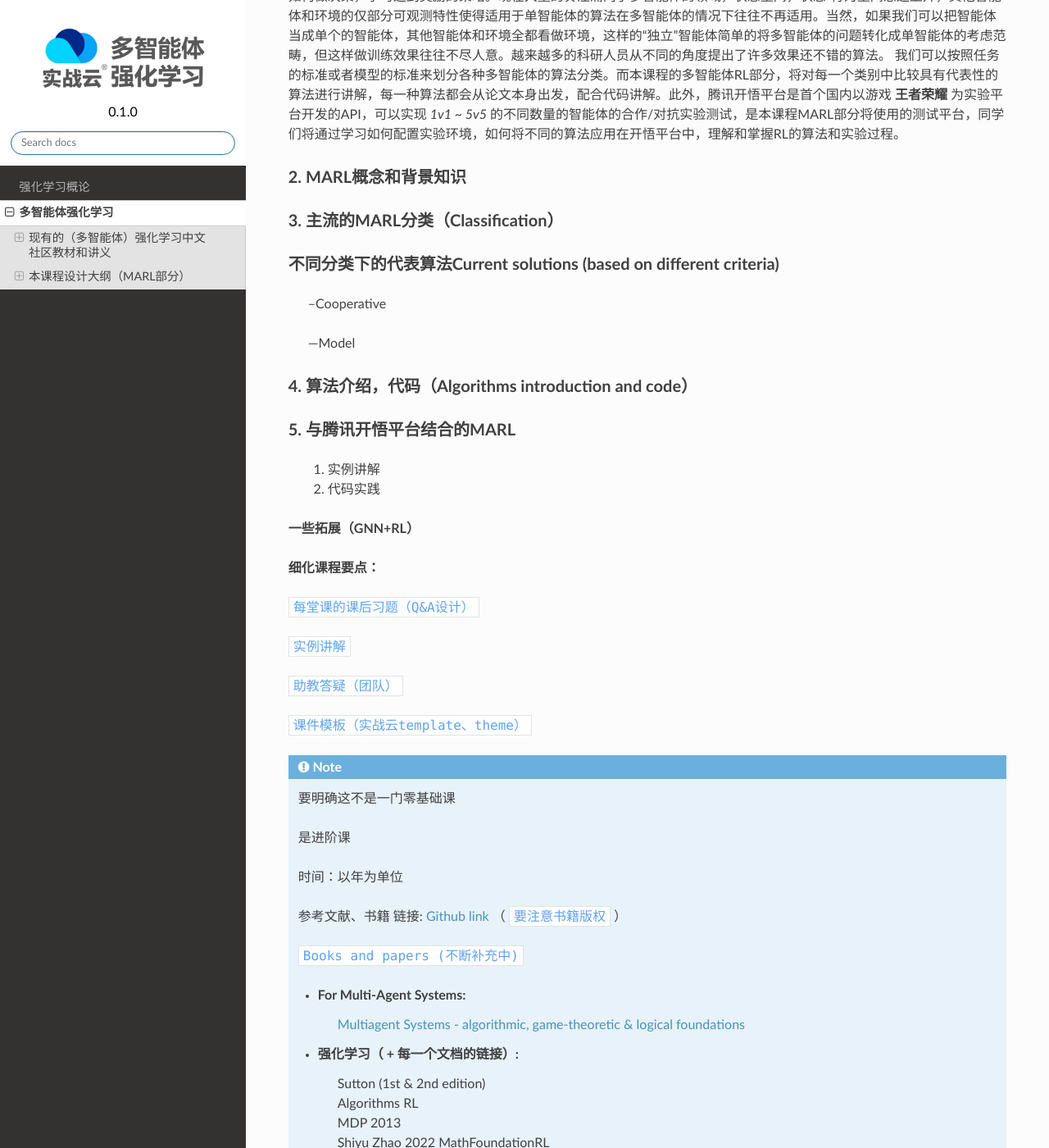
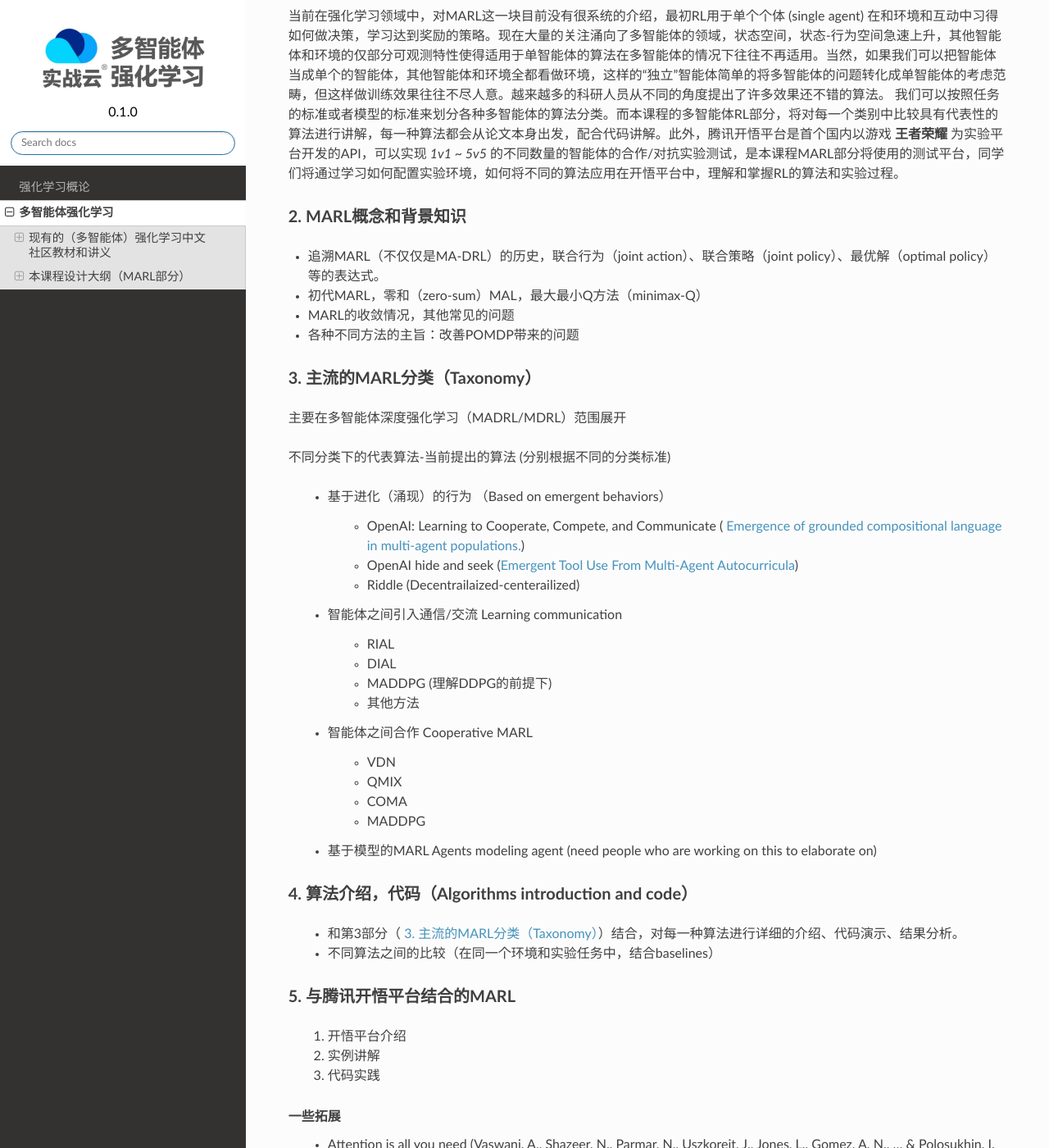
Before and after one commit to subaruclover/MARL_AI_outline, a Sphinx documentation site: the page built from docs/source/intro.rst, in a window 1280 px wide and 1400 px high, scrolled down 6538 px. Shown: the whole window at 82% size. Built offline with Sphinx 7.4.7 and the Read the Docs theme 2.0.0, drawn with Linux system fonts in a browser that asks for light colours; formulas are drawn with MathJax 3; pages that are not in the unit, such as notebooks, are missing from menus; a script that is not in the unit is left out; some of the changed text lies outside the part shown.

Commit message:
update marl outline

```diff
--- a/docs/source/intro.rst
+++ b/docs/source/intro.rst
@@ -146,7 +146,7 @@
 3. 西湖大学 (课本、视频) 赵世钰教授团队，飞行器控制领域
 ^^^^^^^^^^^^^^^^^^^^^^^^^^^^^^^^^^^^^^^^^^^^^^^^^^^^^^^^^
 
-    《强化学习的数学原理》（从零开始透彻理解强化学习）侧重从数学基础推导出发，从零基础开始介绍强化学习，并配套对应的书籍(不断更新中)和视频课程讲解，推荐没有 **强化学习基础** 同学学习。每周一更新。
+    《强化学习的数学原理》（从零开始透彻理解强化学习）侧重从数学基础推导出发，从零基础开始介绍强化学习，并配套对应的书籍(不断更新中)和视频课程讲解，推荐没有 **强化学习基础** 同学学习。每周一/二更新，线上线下同步，预计2022年年底前更新完毕。
 
     ``链接`` `书籍和课件链接 <https://github.com/MathFoundationRL/Book-Mathmatical-Foundation-of-Reinforcement-Learning>`_ (推荐指数★★★★★ (✪ω✪) )
 
@@ -262,6 +262,8 @@
 
     #. 强化学习课程 by UCLA 周博磊教授 (`Github <https://github.com/zhoubolei/introRL>`_, `Bilibili <https://space.bilibili.com/511221970/channel/seriesdetail?sid=764099&ctype=0>`_)
 
+    #. 莫烦python - `强化学习 <https://mofanpy.com/tutorials/machine-learning/reinforcement-learning/>`_， `GitHub Repo on RL with TF <https://github.com/MorvanZhou/Reinforcement-learning-with-tensorflow>`_
+
     #. 机器学习与深度学习、强化学习 邹博 （2019）
 
 .. _marl_material5:
@@ -293,7 +295,6 @@
 
 ``小结当前的单智能体RL``：基本上所有的课程和讲义，都涵盖了MDP、DP、MC、TD方法、PG方法，其中又可分为model-based/free的情形。无论参考哪一个学习路径，这些都是RL学习中需要掌握和理解的概念。
 
-
 .. _marl_course_design:
 
 本课程设计大纲（MARL部分）
@@ -320,32 +321,63 @@
 2. MARL概念和背景知识
 ^^^^^^^^^^^^^^^^^^^^^^^^^
 
-.. _marl_class:
+* 追溯MARL（不仅仅是MA-DRL）的历史，联合行为（joint action）、联合策略（joint policy）、最优解（optimal policy）等的表达式。
+* 初代MARL，零和（zero-sum）MAL，最大最小Q方法（minimax-Q）
+* MARL的收敛情况，其他常见的问题
+* 各种不同方法的主旨：改善POMDP带来的问题
 
-3. 主流的MARL分类（Classification）
+.. _marl_taxonomy:
+
+3. 主流的MARL分类（Taxonomy）
 ^^^^^^^^^^^^^^^^^^^^^^^^^^^^^^^^^^^^^
 
-不同分类下的代表算法Current solutions (based on different criteria)
-^^^^^^^^^^^^^^^^^^^^^^^^^^^^^^^^^^^^^^^^^^^^^^^^^^^^^^^^^^^^^^^^^^^^
+主要在多智能体深度强化学习（MADRL/MDRL）范围展开
 
-    --Cooperative
+不同分类下的代表算法-当前提出的算法 (分别根据不同的分类标准)
 
-    --Model
+    * 基于进化（涌现）的行为 （Based on emergent behaviors）
+
+       * OpenAI: Learning to Cooperate, Compete, and Communicate ( `Emergence of grounded compositional language in multi-agent populations. <https://openai.com/blog/learning-to-cooperate-compete-and-communicate/>`_)
+       * OpenAI hide and seek (`Emergent Tool Use From Multi-Agent Autocurricula <https://openai.com/blog/emergent-tool-use/>`_)
+       * Riddle (Decentrailaized-centerailized)
+
+    * 智能体之间引入通信/交流 Learning communication
+
+       * RIAL
+       * DIAL
+       * MADDPG (理解DDPG的前提下)
+       * 其他方法
+
+    * 智能体之间合作 Cooperative MARL
+
+       * VDN
+       * QMIX
+       * COMA
+       * MADDPG
+
+    * 基于模型的MARL Agents modeling agent (need people who are working on this to elaborate on)
 
 .. _marl_algs:
 
 4. 算法介绍，代码（Algorithms introduction and code）
 ^^^^^^^^^^^^^^^^^^^^^^^^^^^^^^^^^^^^^^^^^^^^^^^^^^^^^^^^^
 
+   * 和第3部分（ :ref:`marl_taxonomy`）结合，对每一种算法进行详细的介绍、代码演示、结果分析。
+   * 不同算法之间的比较（在同一个环境和实验任务中，结合baselines）
+
 .. _marl_aiarena:
 
 5. 与腾讯开悟平台结合的MARL
 ^^^^^^^^^^^^^^^^^^^^^^^^^^^^^^^^^^^^
+
+    #. 开悟平台介绍
     #. 实例讲解
     #. 代码实践
 
 
-**一些拓展（GNN+RL）**
+**一些拓展**
+    * Attention is all you need (Vaswani, A., Shazeer, N., Parmar, N., Uszkoreit, J., Jones, L., Gomez, A. N., ... & Polosukhin, I. (2017). Attention is all you need. Advances in neural information processing systems, 30.) `paper <https://proceedings.neurips.cc/paper/2017/file/3f5ee243547dee91fbd053c1c4a845aa-Paper.pdf>`_
+    * GNN+RL，与图神经网络结合的RL部分，在MARL中的应用
 
 **细化课程要点：**
 
@@ -358,9 +390,11 @@
 ``课件模板（实战云template、theme）``
 
 .. note::
-    要明确这不是一门零基础课
+    多智能体部分是进阶内容
 
-    是进阶课
+    .. 要明确这不是一门零基础课
+
+    .. 是进阶课
 
     时间：以年为单位
 
```
Also changed, not shown: docs/source/usage.rst (+8 -0 lines), docs/source/_static/images/rl_algorithms.svg (added).
